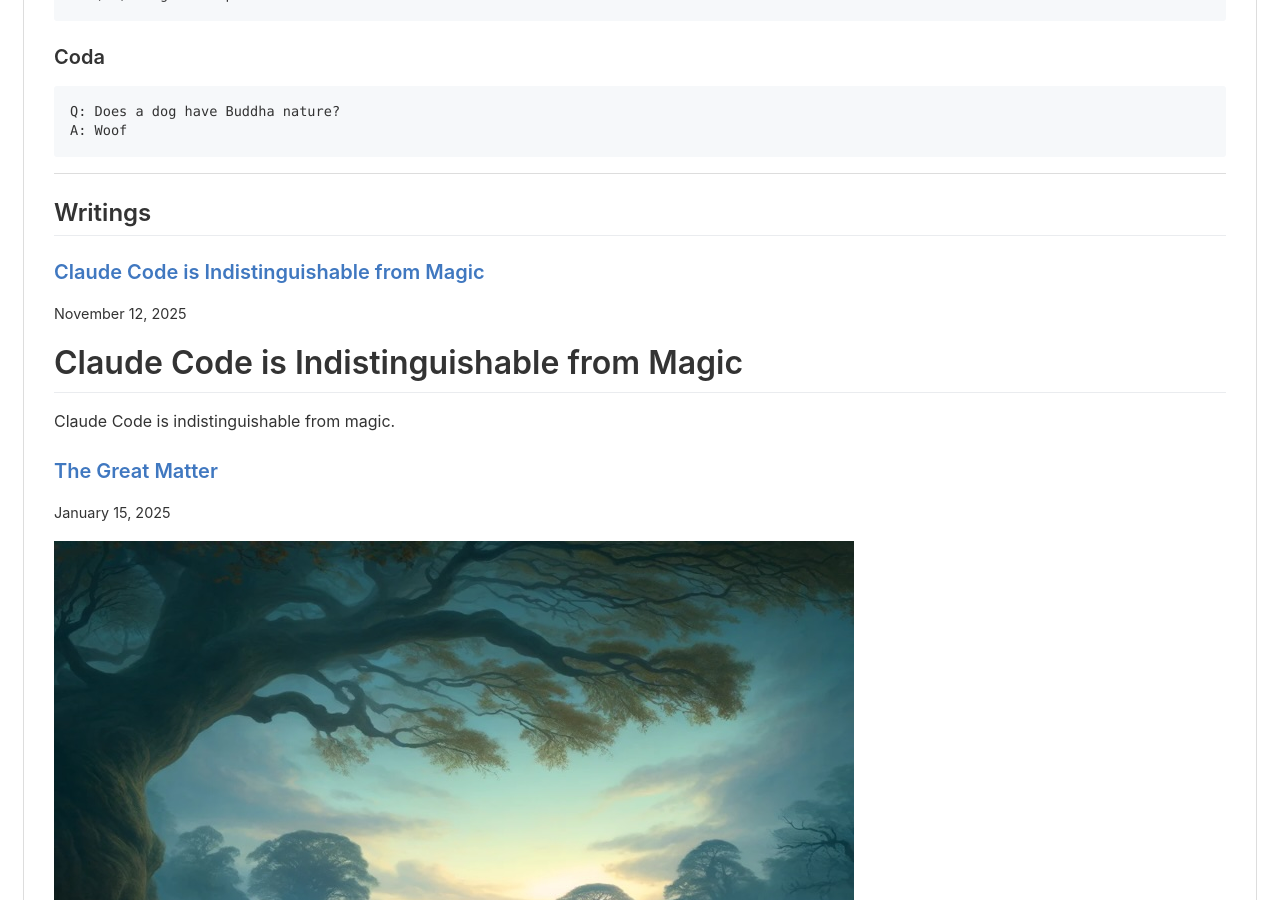
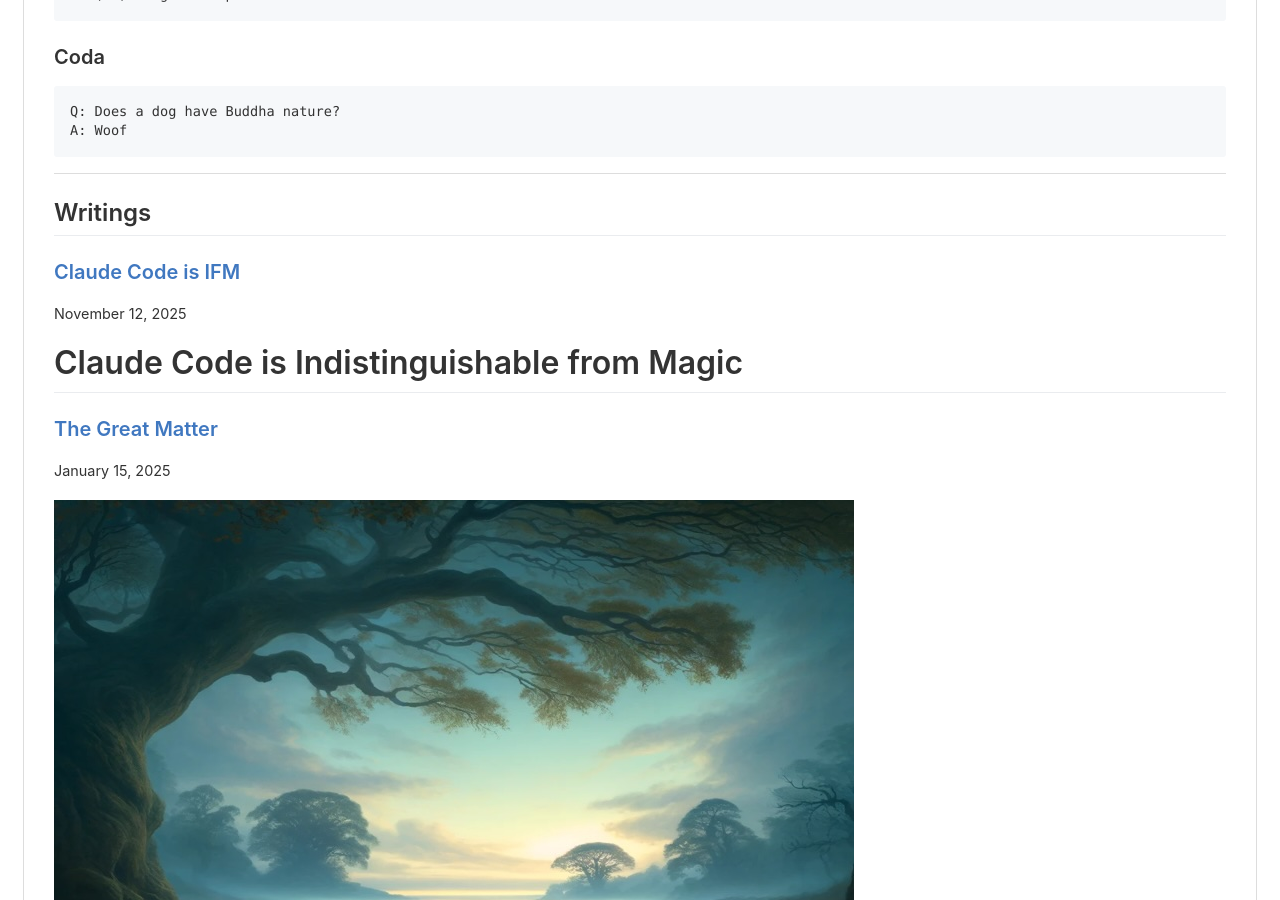
Before and after one commit to cancelself/cancelself.github.io, a Jekyll site: the page built from index.md, in a window 1280 px wide and 900 px high, scrolled down 1522 px. Built offline with Jekyll 4.4.1, drawn with Linux system fonts in a browser that asks for light colours.

Commit message:
Update 2025-11-12-claude-code-is-indistinguishable-from-magic.md

```diff
--- a/_posts/2025-11-12-claude-code-is-indistinguishable-from-magic.md
+++ b/_posts/2025-11-12-claude-code-is-indistinguishable-from-magic.md
@@ -1,10 +1,8 @@
 ---
 layout: default
-title: Claude Code is Indistinguishable from Magic
+title: Claude Code is IFM
 date: 2025-11-12
 categories: [technology, ai]
 ---
 
 # Claude Code is Indistinguishable from Magic
-
-Claude Code is indistinguishable from magic.
```
